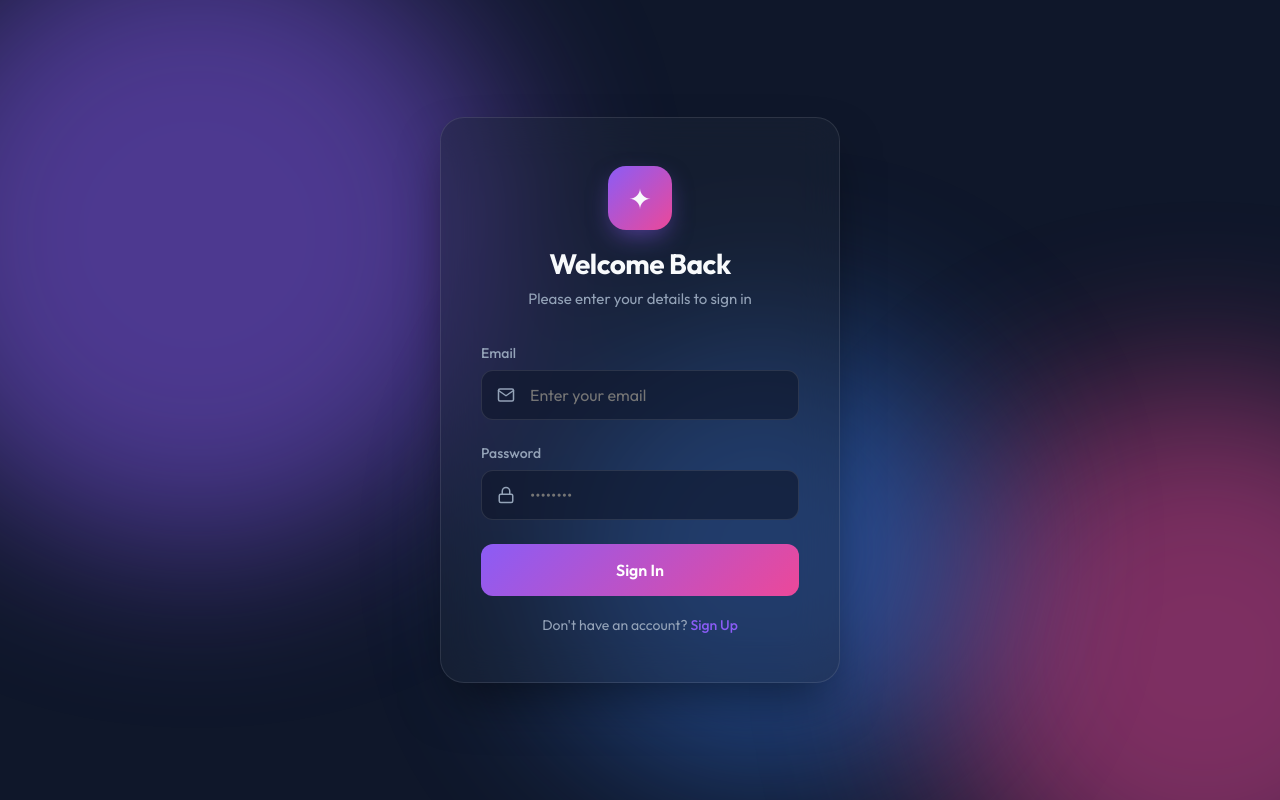
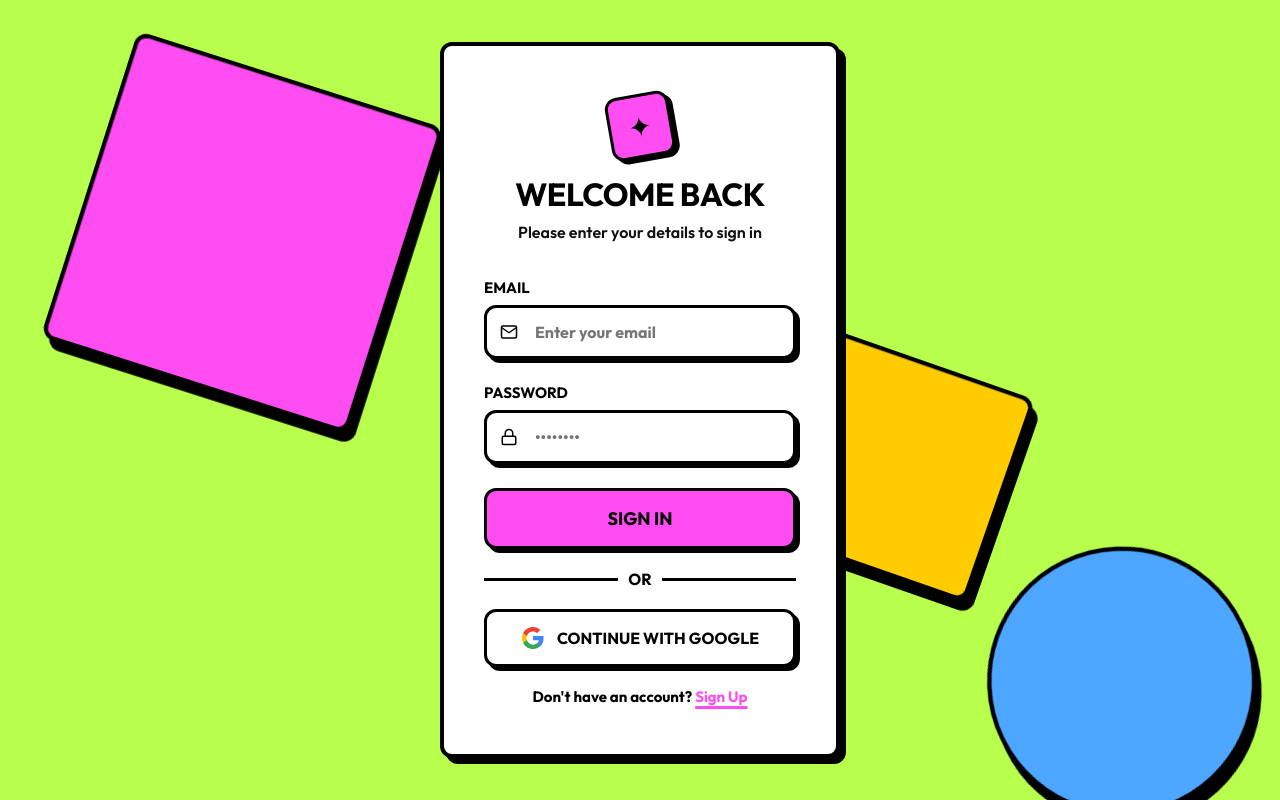
Before and after one commit to sanjansacharya-crypto/demo, a plain HTML site: page index.html in a window 1280 px wide. Drawn offline with Linux system fonts and the light colour scheme.

Commit message:
update login page

```diff
--- a/index.html
+++ b/index.html
@@ -61,6 +61,24 @@
           <div class="spinner"></div>
         </button>
 
+        <div class="divider">
+          <span>or</span>
+        </div>
+
+        <button type="button" class="social-btn google-login-btn">
+          <svg viewBox="0 0 24 24" class="social-icon">
+            <path fill="#4285F4"
+              d="M22.56 12.25c0-.78-.07-1.53-.2-2.25H12v4.26h5.92c-.26 1.37-1.04 2.53-2.21 3.31v2.77h3.57c2.08-1.92 3.28-4.74 3.28-8.09z" />
+            <path fill="#34A853"
+              d="M12 23c2.97 0 5.46-.98 7.28-2.66l-3.57-2.77c-.98.66-2.23 1.06-3.71 1.06-2.86 0-5.29-1.93-6.16-4.53H2.18v2.84C3.99 20.53 7.7 23 12 23z" />
+            <path fill="#FBBC05"
+              d="M5.84 14.09c-.22-.66-.35-1.36-.35-2.09s.13-1.43.35-2.09V7.07H2.18C1.43 8.55 1 10.22 1 12s.43 3.45 1.18 4.93l2.85-2.22.81-.62z" />
+            <path fill="#EA4335"
+              d="M12 5.38c1.62 0 3.06.56 4.21 1.64l3.15-3.15C17.45 2.09 14.97 1 12 1 7.7 1 3.99 3.47 2.18 7.07l3.66 2.84c.87-2.6 3.3-4.53 6.16-4.53z" />
+          </svg>
+          <span class="btn-text">Continue with Google</span>
+        </button>
+
         <div class="toggle-text">
           Don't have an account? <span class="toggle-link" id="show-signup">Sign Up</span>
         </div>
@@ -109,6 +127,24 @@
           <div class="spinner"></div>
         </button>
 
+        <div class="divider">
+          <span>or</span>
+        </div>
+
+        <button type="button" class="social-btn google-login-btn">
+          <svg viewBox="0 0 24 24" class="social-icon">
+            <path fill="#4285F4"
+              d="M22.56 12.25c0-.78-.07-1.53-.2-2.25H12v4.26h5.92c-.26 1.37-1.04 2.53-2.21 3.31v2.77h3.57c2.08-1.92 3.28-4.74 3.28-8.09z" />
+            <path fill="#34A853"
+              d="M12 23c2.97 0 5.46-.98 7.28-2.66l-3.57-2.77c-.98.66-2.23 1.06-3.71 1.06-2.86 0-5.29-1.93-6.16-4.53H2.18v2.84C3.99 20.53 7.7 23 12 23z" />
+            <path fill="#FBBC05"
+              d="M5.84 14.09c-.22-.66-.35-1.36-.35-2.09s.13-1.43.35-2.09V7.07H2.18C1.43 8.55 1 10.22 1 12s.43 3.45 1.18 4.93l2.85-2.22.81-.62z" />
+            <path fill="#EA4335"
+              d="M12 5.38c1.62 0 3.06.56 4.21 1.64l3.15-3.15C17.45 2.09 14.97 1 12 1 7.7 1 3.99 3.47 2.18 7.07l3.66 2.84c.87-2.6 3.3-4.53 6.16-4.53z" />
+          </svg>
+          <span class="btn-text">Continue with Google</span>
+        </button>
+
         <div class="toggle-text">
           Already have an account? <span class="toggle-link" id="show-login">Sign In</span>
         </div>
@@ -118,7 +154,7 @@
     <!-- Verification Container -->
     <div id="verification-container" class="glass-card">
       <div class="success-content">
-        <div class="success-icon" style="background: rgba(139, 92, 246, 0.2); color: var(--primary);">
+        <div class="success-icon">
           <svg xmlns="http://www.w3.org/2000/svg" width="48" height="48" viewBox="0 0 24 24" fill="none"
             stroke="currentColor" stroke-width="2" stroke-linecap="round" stroke-linejoin="round">
             <path d="M4 4h16c1.1 0 2 .9 2 2v12c0 1.1-.9 2-2 2H4c-1.1 0-2-.9-2-2V6c0-1.1.9-2 2-2z"></path>
@@ -126,7 +162,8 @@
           </svg>
         </div>
         <h2>Verify your email</h2>
-        <p id="verification-message">We have sent you a verification email to [user email]. Please verify it and log in</p>
+        <p id="verification-message">We have sent you a verification email to [user email]. Please verify it and log in
+        </p>
         <button class="submit-btn" id="verify-login-btn" style="margin-top: 16px;">
           <span class="btn-text">Log In</span>
         </button>
@@ -152,7 +189,7 @@
 
   <script type="module">
     import { initializeApp } from "https://www.gstatic.com/firebasejs/10.11.0/firebase-app.js";
-    import { getAuth, signInWithEmailAndPassword, createUserWithEmailAndPassword, signOut, sendEmailVerification } from "https://www.gstatic.com/firebasejs/10.11.0/firebase-auth.js";
+    import { getAuth, signInWithEmailAndPassword, createUserWithEmailAndPassword, signOut, sendEmailVerification, GoogleAuthProvider, signInWithPopup } from "https://www.gstatic.com/firebasejs/10.11.0/firebase-auth.js";
 
     // Your web app's Firebase configuration
     const firebaseConfig = {
@@ -321,6 +358,26 @@
           console.error("Error signing out:", error);
         }
       });
+
+      // Google Sign-In
+      const googleProvider = new GoogleAuthProvider();
+      const googleLoginBtns = document.querySelectorAll('.google-login-btn');
+
+      const handleGoogleLogin = async () => {
+        try {
+          const result = await signInWithPopup(auth, googleProvider);
+          loginContainer.classList.remove('active');
+          signupContainer.classList.remove('active');
+          setTimeout(() => {
+            successContainer.classList.add('active');
+          }, 300);
+        } catch (error) {
+          errorMessage.textContent = error.message.replace('Firebase: ', '') || 'Google sign-in failed.';
+          errorMessage.style.display = 'block';
+        }
+      };
+
+      googleLoginBtns.forEach(btn => btn.addEventListener('click', handleGoogleLogin));
     });
   </script>
 </body>
--- a/styles.css
+++ b/styles.css
@@ -1,14 +1,16 @@
 :root {
-    --bg-dark: #0f172a;
-    --primary: #8b5cf6;
-    --primary-hover: #7c3aed;
-    --secondary: #ec4899;
-    --text-main: #f8fafc;
-    --text-muted: #94a3b8;
-    --glass-bg: rgba(30, 41, 59, 0.4);
-    --glass-border: rgba(255, 255, 255, 0.1);
-    --input-bg: rgba(15, 23, 42, 0.6);
-    --error: #ef4444;
+    --bg-dark: #b8ff4d;
+    --primary: #ff4df2;
+    --primary-hover: #ff00ec;
+    --secondary: #4da6ff;
+    --text-main: #000000;
+    --text-muted: #111111;
+    --glass-bg: #ffffff;
+    --glass-border: #000000;
+    --input-bg: #ffffff;
+    --error: #ff3300;
+    --border-radius: 12px;
+    --box-shadow: 6px 6px 0px #000000;
 }
 
 * {
@@ -39,52 +41,50 @@ body {
 
 .blob {
     position: absolute;
-    filter: blur(80px);
-    border-radius: 50%;
-    opacity: 0.5;
-    animation: floating 20s infinite ease-in-out alternate;
+    border-radius: 12px;
+    border: 4px solid #000;
+    opacity: 1;
+    box-shadow: 8px 8px 0px #000;
+    animation: floating 8s infinite ease-in-out alternate;
 }
 
 .blob-1 {
-    top: -10%;
-    left: -10%;
-    width: 600px;
-    height: 600px;
+    top: 5%;
+    left: 5%;
+    width: 300px;
+    height: 300px;
     background: var(--primary);
     animation-delay: 0s;
 }
 
 .blob-2 {
-    bottom: -10%;
-    right: -10%;
-    width: 500px;
-    height: 500px;
+    bottom: 5%;
+    right: 5%;
+    width: 250px;
+    height: 250px;
     background: var(--secondary);
-    animation-delay: -5s;
-    animation-duration: 25s;
+    animation-delay: -3s;
+    animation-duration: 12s;
+    border-radius: 50%;
 }
 
 .blob-3 {
     top: 40%;
-    left: 40%;
-    width: 400px;
-    height: 400px;
-    background: #3b82f6;
-    animation-delay: -10s;
-    animation-duration: 30s;
+    left: 60%;
+    width: 200px;
+    height: 200px;
+    background: #ffcc00;
+    animation-delay: -5s;
+    animation-duration: 15s;
+    transform: rotate(45deg);
 }
 
 @keyframes floating {
     0% {
-        transform: translate(0, 0) scale(1);
+        transform: translate(0, 0) rotate(0deg) scale(1);
     }
-
-    50% {
-        transform: translate(50px, 30px) scale(1.1);
-    }
-
     100% {
-        transform: translate(-30px, 50px) scale(0.9);
+        transform: translate(40px, 60px) rotate(25deg) scale(1.1);
     }
 }
 
@@ -97,19 +97,17 @@ body {
     padding: 20px;
 }
 
-/* Glassmorphism Card */
+/* Brutalist Card */
 .glass-card {
     background: var(--glass-bg);
-    backdrop-filter: blur(20px);
-    -webkit-backdrop-filter: blur(20px);
-    border: 1px solid var(--glass-border);
-    border-radius: 24px;
+    border: 4px solid var(--glass-border);
+    border-radius: var(--border-radius);
     padding: 48px 40px;
-    box-shadow: 0 25px 50px -12px rgba(0, 0, 0, 0.5);
+    box-shadow: var(--box-shadow);
     display: none;
     opacity: 0;
     transform: translateY(20px);
-    transition: all 0.5s cubic-bezier(0.4, 0, 0.2, 1);
+    transition: all 0.4s cubic-bezier(0.4, 0, 0.2, 1);
 }
 
 .glass-card.active {
@@ -128,25 +126,30 @@ body {
     width: 64px;
     height: 64px;
     margin: 0 auto 16px;
-    background: linear-gradient(135deg, var(--primary), var(--secondary));
-    border-radius: 18px;
+    background: var(--primary);
+    border: 3px solid #000;
+    border-radius: var(--border-radius);
     display: flex;
     justify-content: center;
     align-items: center;
     font-size: 28px;
-    box-shadow: 0 10px 25px -5px rgba(139, 92, 246, 0.5);
+    box-shadow: 4px 4px 0px #000;
+    color: #000;
+    transform: rotate(-10deg);
 }
 
 h2 {
-    font-size: 28px;
-    font-weight: 700;
+    font-size: 32px;
+    font-weight: 800;
     margin-bottom: 8px;
     letter-spacing: -0.5px;
+    text-transform: uppercase;
 }
 
 p {
     color: var(--text-muted);
-    font-size: 15px;
+    font-size: 16px;
+    font-weight: 600;
 }
 
 /* Form Styles */
@@ -156,10 +159,11 @@ p {
 
 label {
     display: block;
-    font-size: 14px;
-    font-weight: 500;
+    font-size: 15px;
+    font-weight: 700;
     margin-bottom: 8px;
-    color: var(--text-muted);
+    color: var(--text-main);
+    text-transform: uppercase;
 }
 
 .input-wrapper {
@@ -171,25 +175,29 @@ label {
 .input-icon {
     position: absolute;
     left: 16px;
-    color: var(--text-muted);
+    color: var(--text-main);
     transition: color 0.3s ease;
+    z-index: 5;
 }
 
 input {
     width: 100%;
     background: var(--input-bg);
-    border: 1px solid var(--glass-border);
-    border-radius: 12px;
+    border: 3px solid var(--glass-border);
+    border-radius: var(--border-radius);
     padding: 14px 16px 14px 48px;
     color: var(--text-main);
     font-size: 16px;
+    font-weight: 700;
     outline: none;
-    transition: all 0.3s ease;
+    box-shadow: 4px 4px 0px #000;
+    transition: all 0.2s ease;
 }
 
 input:focus {
-    border-color: var(--primary);
-    box-shadow: 0 0 0 4px rgba(139, 92, 246, 0.15);
+    border-color: #000;
+    box-shadow: 6px 6px 0px var(--primary);
+    transform: translate(-2px, -2px);
 }
 
 input:focus+.input-icon {
@@ -200,16 +208,18 @@ input:focus+.input-icon {
 .submit-btn {
     width: 100%;
     padding: 16px;
-    background: linear-gradient(135deg, var(--primary), var(--secondary));
-    border: none;
-    border-radius: 12px;
-    color: white;
-    font-size: 16px;
-    font-weight: 600;
+    background: var(--primary);
+    border: 3px solid #000;
+    border-radius: var(--border-radius);
+    color: #000;
+    font-size: 18px;
+    font-weight: 800;
+    text-transform: uppercase;
     cursor: pointer;
     position: relative;
     overflow: hidden;
-    transition: transform 0.2s, box-shadow 0.2s;
+    box-shadow: 4px 4px 0px #000;
+    transition: all 0.15s;
     display: flex;
     justify-content: center;
     align-items: center;
@@ -217,12 +227,14 @@ input:focus+.input-icon {
 }
 
 .submit-btn:hover {
-    transform: translateY(-2px);
-    box-shadow: 0 10px 20px -5px rgba(139, 92, 246, 0.4);
+    transform: translate(-2px, -2px);
+    box-shadow: 6px 6px 0px #000;
+    background: var(--primary-hover);
 }
 
 .submit-btn:active {
-    transform: translateY(0);
+    transform: translate(4px, 4px);
+    box-shadow: 0px 0px 0px #000;
 }
 
 .submit-btn.loading .btn-text {
@@ -238,10 +250,10 @@ input:focus+.input-icon {
     position: absolute;
     width: 24px;
     height: 24px;
-    border: 3px solid rgba(255, 255, 255, 0.3);
+    border: 4px solid #000;
     border-radius: 50%;
-    border-top-color: white;
-    animation: spin 1s ease-in-out infinite;
+    border-top-color: #fff;
+    animation: spin 1s linear infinite;
 }
 
 @keyframes spin {
@@ -252,35 +264,23 @@ input:focus+.input-icon {
 
 .error-message {
     color: var(--error);
-    font-size: 14px;
+    font-size: 15px;
+    font-weight: 800;
     text-align: center;
     margin-top: -10px;
     margin-bottom: 15px;
     display: none;
-    animation: shake 0.5s ease-in-out;
+    animation: shake 0.4s ease-in-out;
 }
 
 @keyframes shake {
-
-    0%,
-    100% {
-        transform: translateX(0);
-    }
-
-    25% {
-        transform: translateX(-5px);
-    }
-
-    50% {
-        transform: translateX(5px);
-    }
-
-    75% {
-        transform: translateX(-5px);
-    }
+    0%, 100% { transform: translateX(0); }
+    25% { transform: translateX(-5px) rotate(-1deg); }
+    50% { transform: translateX(5px) rotate(1deg); }
+    75% { transform: translateX(-5px) rotate(-1deg); }
 }
 
-/* Success View */
+/* Success/Verification View */
 .success-content {
     text-align: center;
     display: flex;
@@ -292,9 +292,11 @@ input:focus+.input-icon {
 .success-icon {
     width: 80px;
     height: 80px;
-    background: rgba(16, 185, 129, 0.2);
-    color: #10b981;
-    border-radius: 50%;
+    background: var(--secondary) !important;
+    color: #000 !important;
+    border: 4px solid #000;
+    border-radius: var(--border-radius);
+    box-shadow: 6px 6px 0px #000;
     display: flex;
     justify-content: center;
     align-items: center;
@@ -302,57 +304,121 @@ input:focus+.input-icon {
     animation: scaleIn 0.5s cubic-bezier(0.175, 0.885, 0.32, 1.275);
 }
 
+.success-icon svg {
+    color: #000 !important;
+}
+
 @keyframes scaleIn {
-    0% {
-        transform: scale(0);
-    }
-
-    100% {
-        transform: scale(1);
-    }
+    0% { transform: scale(0) rotate(-10deg); }
+    100% { transform: scale(1) rotate(0); }
 }
 
 .success-content h2 {
-    font-size: 36px;
-    background: linear-gradient(135deg, #fff, var(--text-muted));
-    -webkit-background-clip: text;
-    background-clip: text;
-    -webkit-text-fill-color: transparent;
+    font-size: 32px;
+    font-weight: 900;
+    color: #000;
+    text-transform: uppercase;
 }
 
 .logout-btn {
     margin-top: 24px;
-    background: transparent;
-    border: 1px solid var(--glass-border);
-    color: var(--text-muted);
+    background: #fff;
+    border: 3px solid #000;
+    box-shadow: 3px 3px 0px #000;
+    color: #000;
+    font-weight: 800;
+    text-transform: uppercase;
     padding: 10px 24px;
-    border-radius: 8px;
+    border-radius: var(--border-radius);
     cursor: pointer;
     transition: all 0.2s;
-    font-size: 14px;
+    font-size: 15px;
 }
 
 .logout-btn:hover {
-    background: rgba(255, 255, 255, 0.05);
-    color: var(--text-main);
+    background: #e0e0e0;
+    transform: translate(-2px, -2px);
+    box-shadow: 5px 5px 0px #000;
+}
+
+.logout-btn:active {
+    transform: translate(3px, 3px);
+    box-shadow: 0px 0px 0px #000;
 }
 
 /* Toggle Links */
 .toggle-text {
     text-align: center;
     margin-top: 20px;
-    font-size: 14px;
-    color: var(--text-muted);
+    font-size: 15px;
+    font-weight: 700;
+    color: var(--text-main);
 }
 
 .toggle-link {
     color: var(--primary);
     cursor: pointer;
-    font-weight: 500;
-    transition: color 0.3s ease;
+    font-weight: 900;
+    text-decoration: underline;
+    text-decoration-thickness: 3px;
+    text-underline-offset: 4px;
+    transition: all 0.3s ease;
 }
 
 .toggle-link:hover {
-    color: var(--primary-hover);
-    text-decoration: underline;
+    color: var(--secondary);
+    text-decoration-thickness: 5px;
 }
+
+/* Divider */
+.divider {
+    display: flex;
+    align-items: center;
+    text-align: center;
+    margin: 20px 0;
+    color: var(--text-main);
+    font-weight: 800;
+}
+.divider::before, .divider::after {
+    content: '';
+    flex: 1;
+    border-bottom: 3px solid #000;
+}
+.divider span {
+    padding: 0 10px;
+    text-transform: uppercase;
+}
+
+/* Social Button */
+.social-btn {
+    width: 100%;
+    padding: 14px;
+    background: #fff;
+    border: 3px solid #000;
+    border-radius: var(--border-radius);
+    color: #000;
+    font-size: 16px;
+    font-weight: 800;
+    text-transform: uppercase;
+    cursor: pointer;
+    position: relative;
+    box-shadow: 4px 4px 0px #000;
+    transition: all 0.15s;
+    display: flex;
+    justify-content: center;
+    align-items: center;
+    gap: 12px;
+}
+.social-btn:hover {
+    transform: translate(-2px, -2px);
+    box-shadow: 6px 6px 0px #000;
+    background: #f4f4f4;
+}
+.social-btn:active {
+    transform: translate(4px, 4px);
+    box-shadow: 0px 0px 0px #000;
+}
+.social-icon {
+    width: 24px;
+    height: 24px;
+}
```
